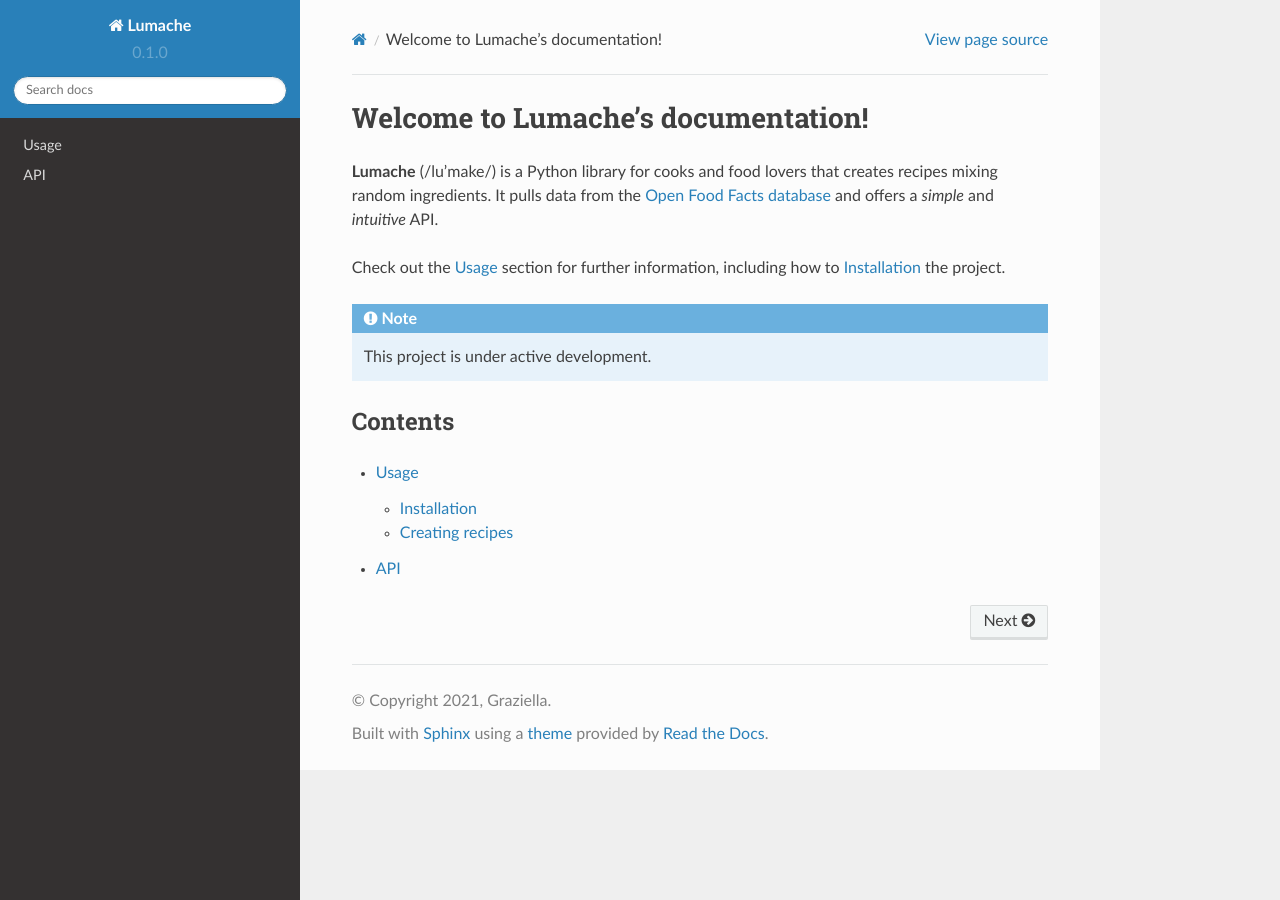
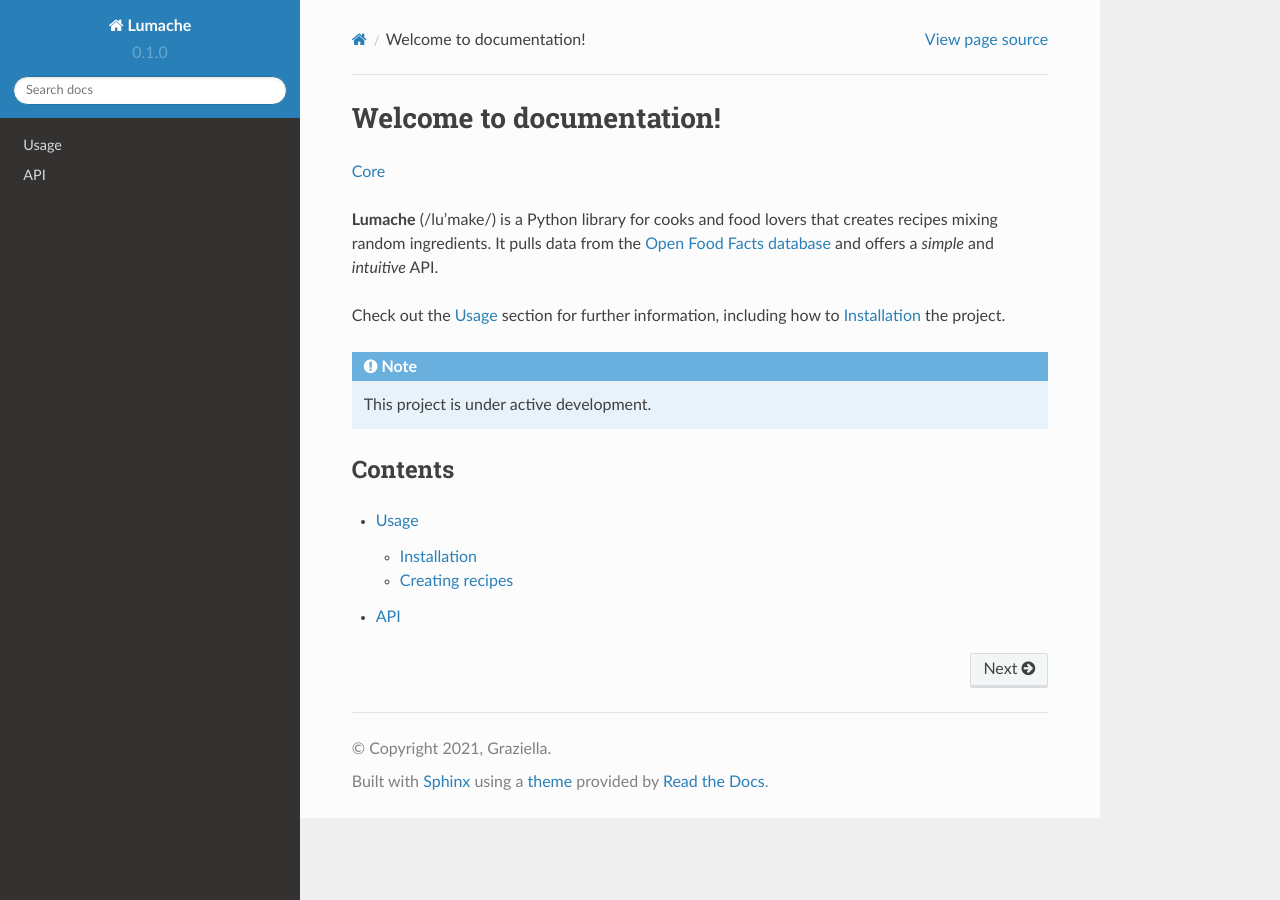
Before and after one commit to thephez/rtd-tutorial-1, a Sphinx documentation site: the page built from docs/source/index.rst, in a window 1280 px wide. Built offline with Sphinx 7.4.7 and the Read the Docs theme 2.0.0, drawn with Linux system fonts in a browser that asks for light colours.

Commit message:
Update index.rst

```diff
--- a/docs/source/index.rst
+++ b/docs/source/index.rst
@@ -1,5 +1,7 @@
-Welcome to Lumache's documentation!
+Welcome to documentation!
 ===================================
+
+`Core <https://thephez-rtd-tutorial-1.readthedocs.io/projects/core/>`_
 
 **Lumache** (/lu'make/) is a Python library for cooks and food lovers
 that creates recipes mixing random ingredients.
```
